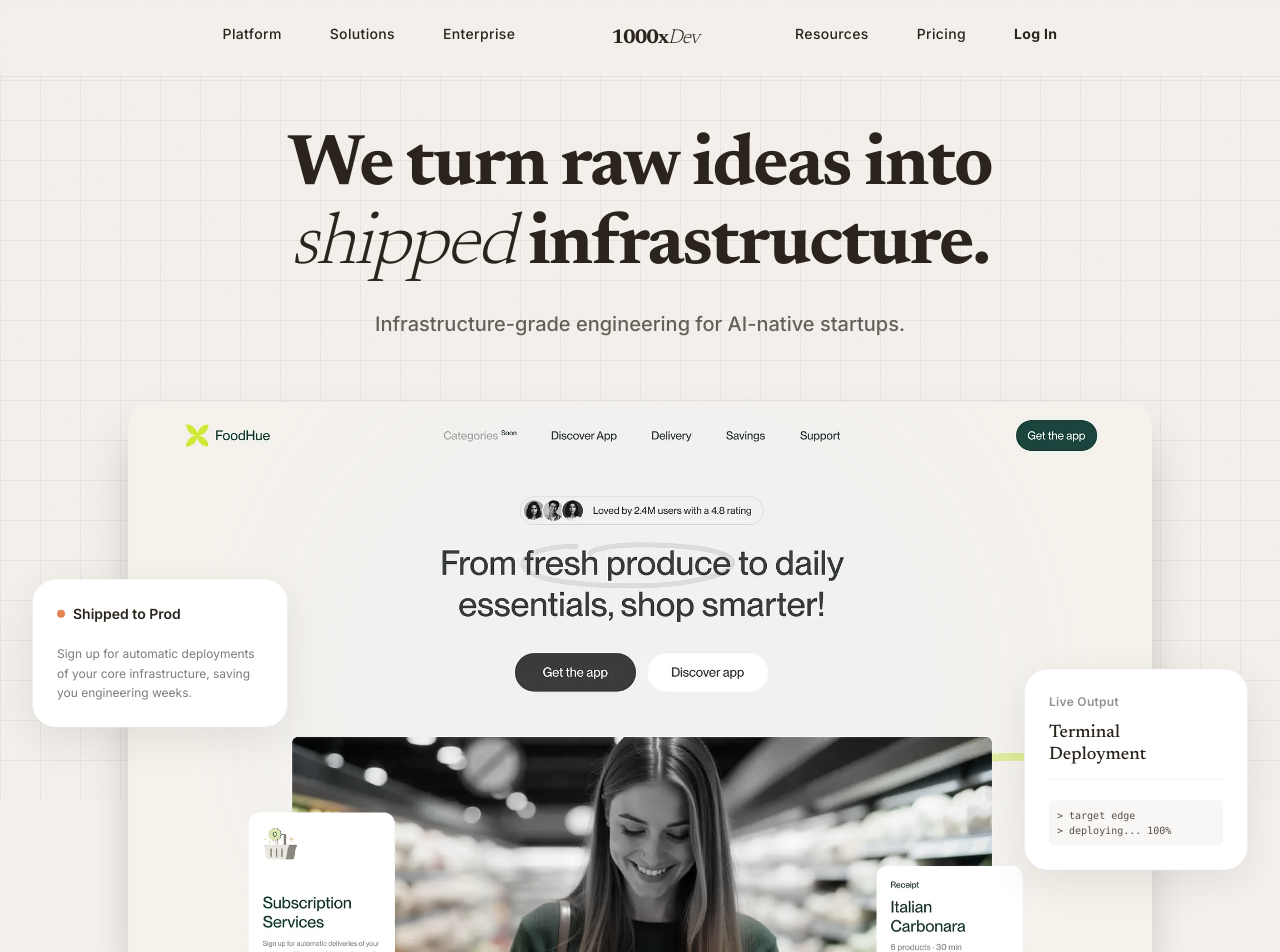
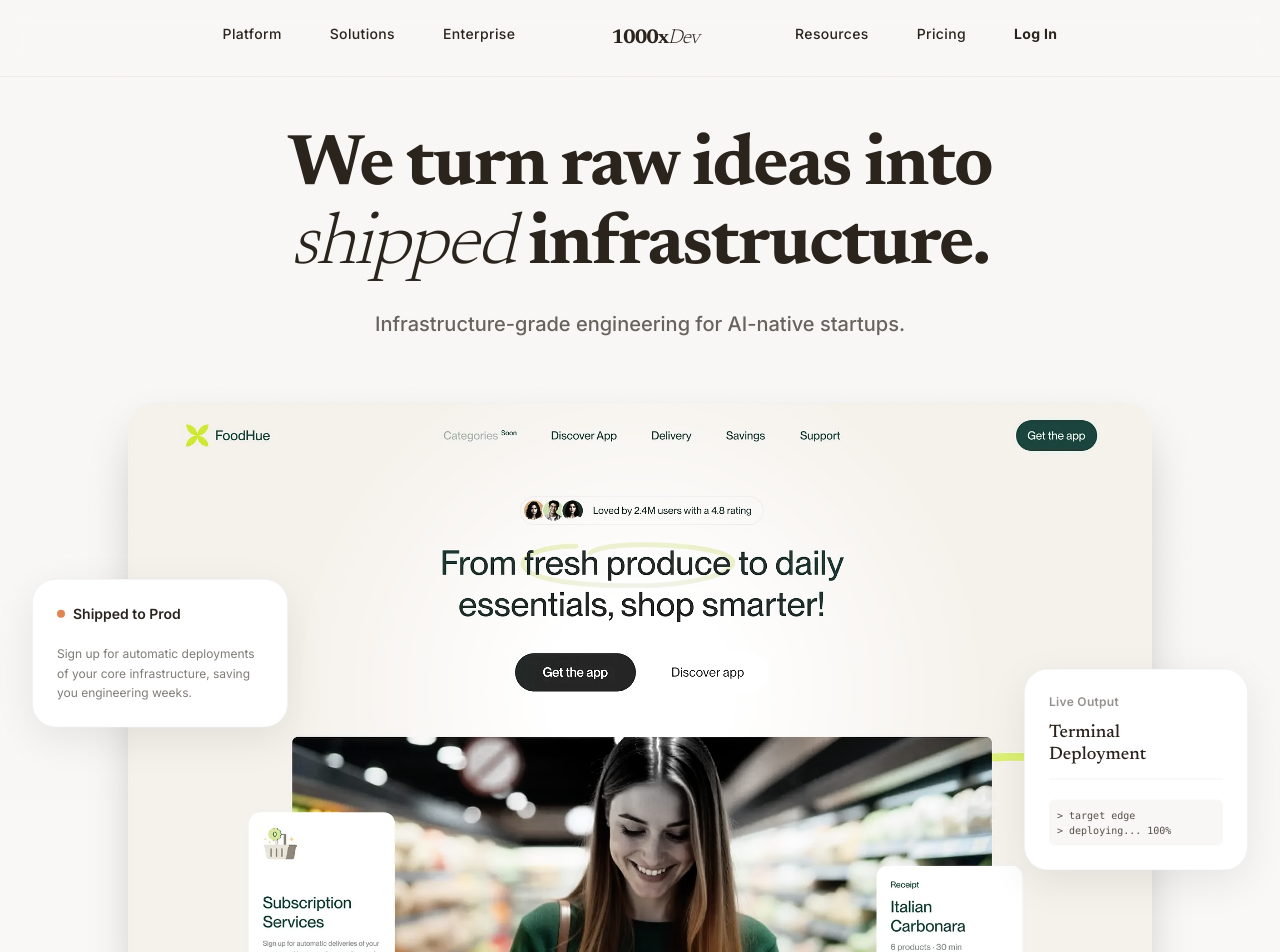
Before and after one commit to samradh15/1000xdev-sample, a Next.js app: page / in a window 1280 px wide. Shown: the top 952 px of the page. Built offline with nearby package versions, Linux system fonts and the light colour scheme.

Commit message:
style: hex tech premium tactile background refinement

```diff
--- a/app/globals.css
+++ b/app/globals.css
@@ -1,7 +1,7 @@
 @import "tailwindcss";
 
 :root {
-  --background: #F4F0EB;
+  --background: #F9F8F6;
   --foreground: #2A241D;
 }
 
@@ -14,7 +14,7 @@
 
 @media (prefers-color-scheme: dark) {
   :root {
-    --background: #F4F0EB;
+    --background: #F9F8F6;
     /* Forcing static light theme per tactical requirement */
     --foreground: #2A241D;
   }
--- a/components/Hero.tsx
+++ b/components/Hero.tsx
@@ -23,11 +23,11 @@ export default function Hero() {
                   can still render freely outside of the mask limits.
                 */}
                 <div className="relative w-full rounded-[24px] overflow-hidden shadow-2xl border border-black/5 bg-white aspect-video isolate">
-                    {/* Layer 1: Base Grayscale Image */}
+                    {/* Layer 1: Base Grayscale Image with High Contrast/Brightness for "Raw Scratch" feel */}
                     <img
                         src="/hero-image.png"
                         alt="Platform Interface Base"
-                        className="absolute inset-0 w-full h-full object-cover object-top filter grayscale"
+                        className="absolute inset-0 w-full h-full object-cover object-top filter saturate-0 contrast-[1.5] brightness-[1.1]"
                     />
 
                     {/* Layer 2: Colored Overlay with Radial Mask */}
@@ -37,8 +37,8 @@ export default function Hero() {
                             backgroundImage: "url('/hero-image.png')",
                             backgroundSize: "cover",
                             backgroundPosition: "top center",
-                            WebkitMaskImage: "radial-gradient(circle at center, transparent 35%, black 80%)",
-                            maskImage: "radial-gradient(circle at center, transparent 35%, black 80%)"
+                            WebkitMaskImage: "radial-gradient(circle at center, transparent 15%, black 60%)",
+                            maskImage: "radial-gradient(circle at center, transparent 15%, black 60%)"
                         }}
                     />
                 </div>
--- a/components/TactileBackground.tsx
+++ b/components/TactileBackground.tsx
@@ -5,20 +5,20 @@ export default function TactileBackground() {
                 className="fixed inset-0 z-[-2] w-screen h-screen bg-base pointer-events-none"
             />
 
-            {/* Grid Layer */}
+            {/* Grid Layer - Ultra fine and subtle */}
             <div
-                className="fixed inset-0 z-[-1] w-screen h-screen pointer-events-none opacity-[0.05]"
+                className="fixed inset-0 z-[-1] w-screen h-screen pointer-events-none opacity-[0.03]"
                 style={{
                     backgroundImage: `
-            linear-gradient(to right, #2A241D 1px, transparent 1px),
-            linear-gradient(to bottom, #2A241D 1px, transparent 1px)
+            linear-gradient(to right, #000000 0.5px, transparent 0.5px),
+            linear-gradient(to bottom, #000000 0.5px, transparent 0.5px)
           `,
                     backgroundSize: '40px 40px'
                 }}
             />
 
-            {/* Noise Layer */}
-            <div className="fixed inset-0 z-[0] w-screen h-screen pointer-events-none mix-blend-multiply opacity-[0.04]">
+            {/* Noise Layer - Premium static grain */}
+            <div className="fixed inset-0 z-[0] w-screen h-screen pointer-events-none mix-blend-multiply opacity-[0.03]">
                 <svg className="w-full h-full" xmlns="http://www.w3.org/2000/svg">
                     <filter id="tactileNoise">
                         <feTurbulence
```
